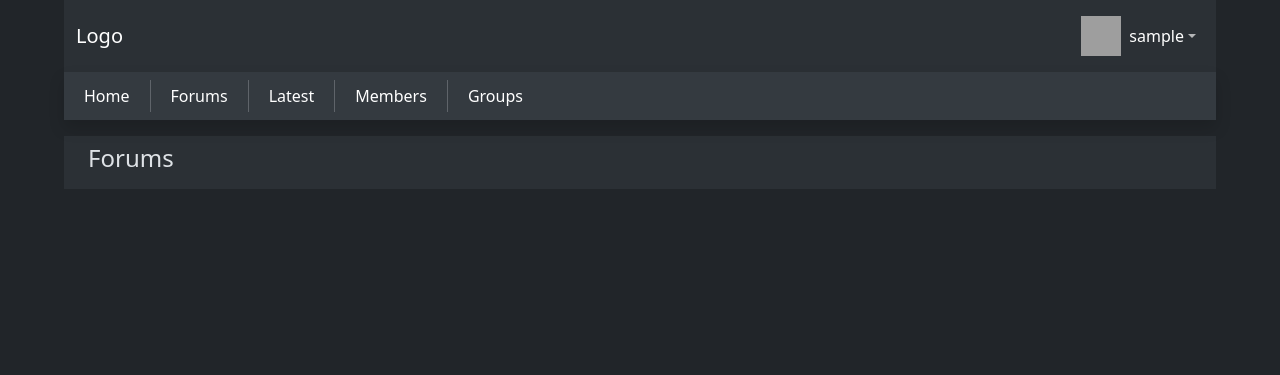
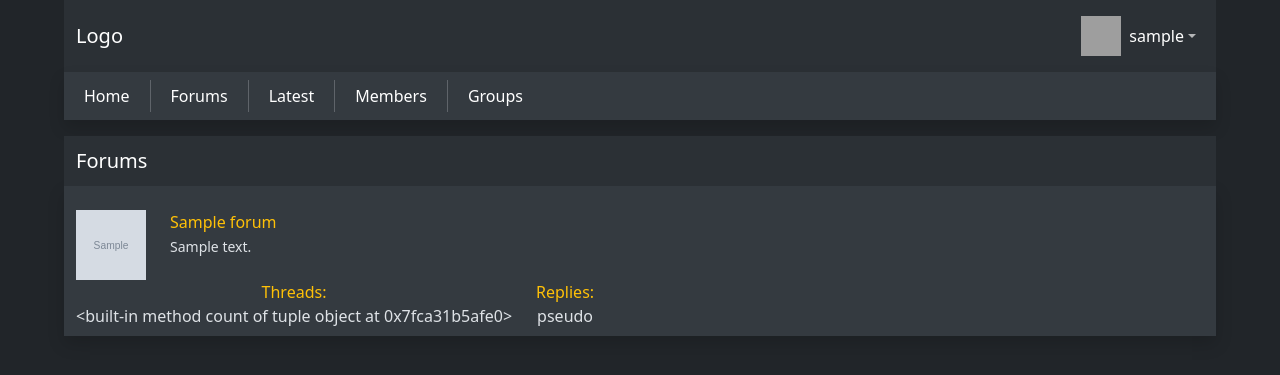
Before and after one commit to Leomb-coder/my_forum, a Flask app: page /forums in a window 1280 px wide. Shown: the top 375 px of the page. Run offline with Flask 3, Linux system fonts and the light colour scheme; the visitor is signed in with stand-in values (Sample User, id 1); grey boxes marked "Sample" are stand-in pictures; a database or web service that is not in the repository returns one stand-in record (values such as "Sample title"); data that the repository does not hold is empty; some libraries are stand-ins or nearby versions; grey boxes are pictures that could not be loaded.

Commit message:
Finished basic forums page

```diff
--- a/app.py
+++ b/app.py
@@ -58,7 +58,7 @@
 @login_required
 def forums():
     all_forums = get_all_forums()
-    return render_template('forums.html',user=get_user_by_id(session['user_id']) ,forums=all_forums)
+    return render_template('forums.html',user=get_user_by_id(session['user_id']) ,forums=all_forums, threads_count=get_forum_threads_count)
 
 @app.route('/profile')
 @login_required
--- a/controllers/user_controller.py
+++ b/controllers/user_controller.py
@@ -6,7 +6,7 @@
     try:
         conn = get_connection()
         cursor = conn.cursor(cursor_factory=RealDictCursor)
-        cursor.execute('''SELECT id, username, role, pfp_url, location, banned, ban_reason, created_at FROM users''')
+        cursor.execute('''SELECT id, username, role, pfp_url, location, banned, ban_reason, created_at FROM users ORDER BY username''')
         users = cursor.fetchall()
 
         return users
--- a/templates/admin/admin_panel.html
+++ b/templates/admin/admin_panel.html
@@ -5,6 +5,7 @@
 {% endblock %}
 
 {% block content %}
+    <script src="{{ url_for('static', filename='js/admin_panel.js') }}" defer></script>
     <!-- Main -->
     <div class="container-fluid bg-body-tertiary mt-3">
         <div class="row p-4">
--- a/templates/forums.html
+++ b/templates/forums.html
@@ -5,11 +5,44 @@
 {% endblock %}
 
 {% block content %}
-    <div class="container-fluid bg-body-tertiary">
-        <nav class="navbar navbar-expang-lg">
-            <div class="container-fluid">
-                <h4>Forums</h4>
-            </div>
-        </nav>
+    <!-- General Forum -->
+    <nav class="navbar navbar-expand-lg bg-body-tertiary">
+        <div class="container-fluid">
+            <span class="navbar-brand mb-0 h1">Forums</span>
+        </div>
+    </nav>
+    <div class="container-fluid bg-body-secondary shadow py-2 pt-0">
+        <!-- General Forums -->
+        <div class="row row-cols-2">
+            {% for forum in forums %}
+                <div class="col mt-4">
+                    <div class="row">
+                        <div class="col-auto d-flex justify-content-center align-items-center">
+                            {% if loop.index == 2 %}
+                                <div class="vr me-3"></div>
+                            {% endif %}
+                            <img src="{{ forum.icon_url }}" alt="Forum Icon" height="70px" width="70px">
+                        </div>
+                        <div class="col">
+                            <a class="link-warning link-offset-2 link-underline-opacity-0 link-underline-opacity-100-hover"
+                               href="{{ url_for('forum_routes.forum', slug=forum.slug) }}">{{ forum.name }}</a><br>
+                            <span style="font-size: 14px">{{ forum.description }}</span>
+                        </div>
+                        <div class="col-auto p-0">
+                            <div class="container-fluid text-center">
+                                <span class="text-warning">Threads:</span><br>
+                                <span>{{ threads_count(forum.id).count }}</span>
+                            </div>
+                        </div>
+                        <div class="col-auto p-0">
+                            <div class="container-fluid text-center">
+                                <span class="text-warning">Replies:</span><br>
+                                <span>pseudo</span>
+                            </div>
+                        </div>
+                    </div>
+                </div>
+            {% endfor %}
+        </div>
     </div>
 {% endblock %}
--- a/templates/members.html
+++ b/templates/members.html
@@ -5,6 +5,7 @@
 {% endblock %}
 
 {% block content %}
+    <div class="container-fluid bg-body-secondary py-2 px-0">
         <div class="row row-cols-3">
             {% for member in members %}
                 <div class="col d-flex">
@@ -14,7 +15,8 @@
                     <div class="navbar w-100">
                         <div class="container-fluid d-flex align-items-center">
                             <a class="navbar-brand" href="{{ url_for('member_profile', member_id=member['id']) }}">
-                            <img src="{{ member.pfp_url }}" alt="User Profile Picture" height="40" width="40" class="d-inline-block  mx-2">
+                                <img src="{{ member.pfp_url }}" alt="User Profile Picture" height="40" width="40"
+                                     class="d-inline-block  mx-2">
                                 {{ member.username }}
                             </a>
                             <p class="navbar-text mb-0">Joined on: {{ member.created_at.strftime('%Y-%m-%d') }}</p>
@@ -26,4 +28,5 @@
                 </div>
             {% endfor %}
         </div>
+    </div>
 {% endblock %}
```
Also changed, not shown: templates/forum.html (+10 -42 lines), templates/member_profile.html (+7 -1 lines). Lines whose indentation alone changed are shown as unchanged.
